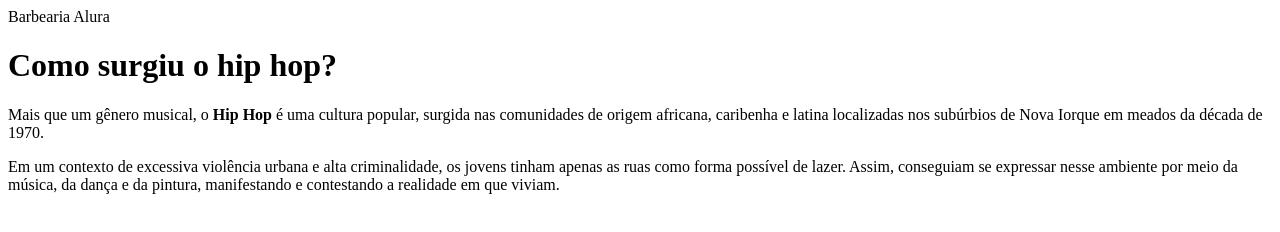
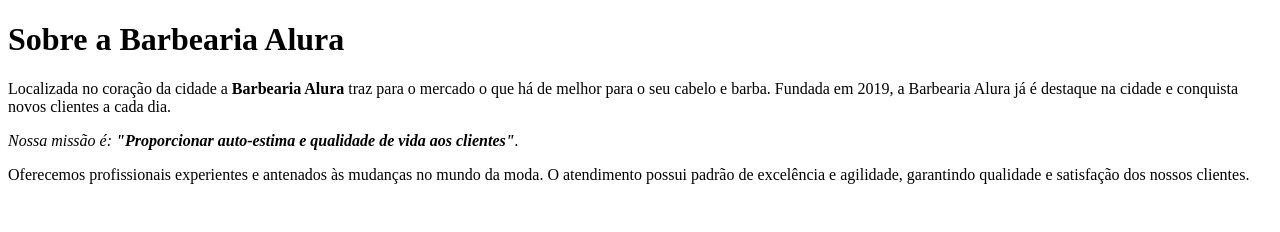
Before and after one commit to Dias1411/khaos, a plain HTML site: page index.html in a window 1280 px wide. Drawn offline with Linux system fonts and the light colour scheme.

Commit message:
Update index.html

```diff
--- a/index.html
+++ b/index.html
@@ -1,8 +1,18 @@
 <!DOCTYPE html>
 <html lang="pt-br">
-  <meta charset="UTF-8">
-  <tittle>Barbearia Alura</tittle>
-  <h1>Como surgiu o hip hop?</h1>
-<p>Mais que um gênero musical, o <strong>Hip Hop</strong></strong> é uma cultura popular, surgida nas comunidades de origem africana, caribenha e latina localizadas nos subúrbios de Nova Iorque em meados da década de 1970.</p>
-<p>Em um contexto de excessiva violência urbana e alta criminalidade, os jovens tinham apenas as ruas como forma possível de lazer. Assim, conseguiam se expressar nesse ambiente por meio da música, da dança e da pintura, manifestando e contestando a realidade em que viviam.</p>
+    <head>
+        <meta charset="UTF-8">
+        <title>Barbearia Alura</title>
+    </head>
+    <body>
+        <h1>Sobre a Barbearia Alura</h1>
+
+        <p>Localizada no coração da cidade a <strong>Barbearia Alura</strong> traz para o mercado o que há de melhor para o seu cabelo e barba.
+        Fundada em 2019, a Barbearia Alura já é destaque na cidade e conquista novos clientes a cada dia.</p>
+
+        <p><em>Nossa missão é: <strong>"Proporcionar auto-estima e qualidade de vida aos clientes"</strong>.</em></p>
+
+        <p>Oferecemos profissionais experientes e antenados às mudanças no mundo da moda.
+        O atendimento possui padrão de excelência e agilidade, garantindo qualidade e satisfação dos nossos clientes.</p>
+    </body>
 </html>
```
